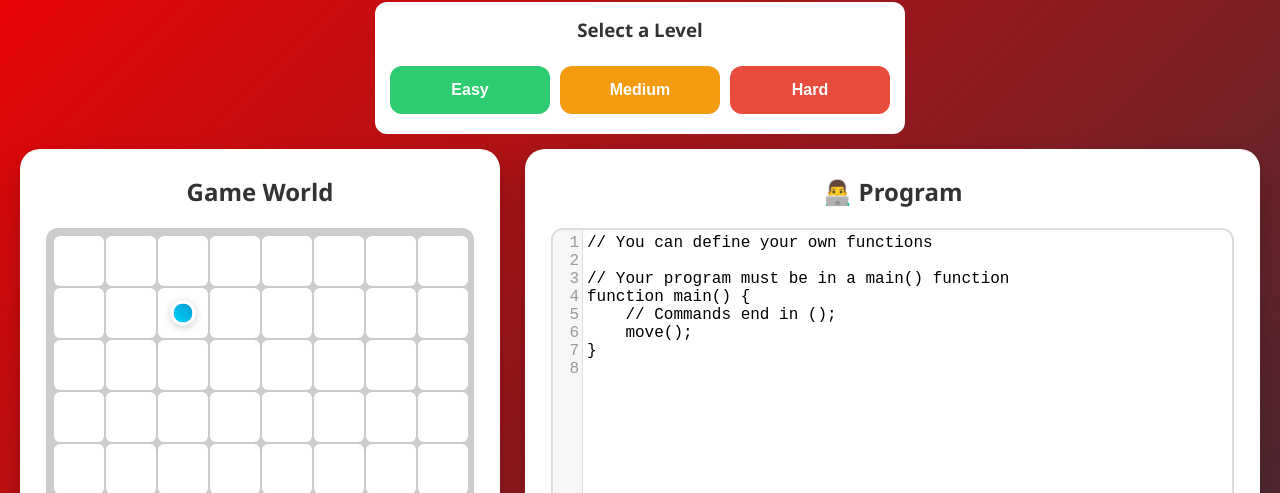
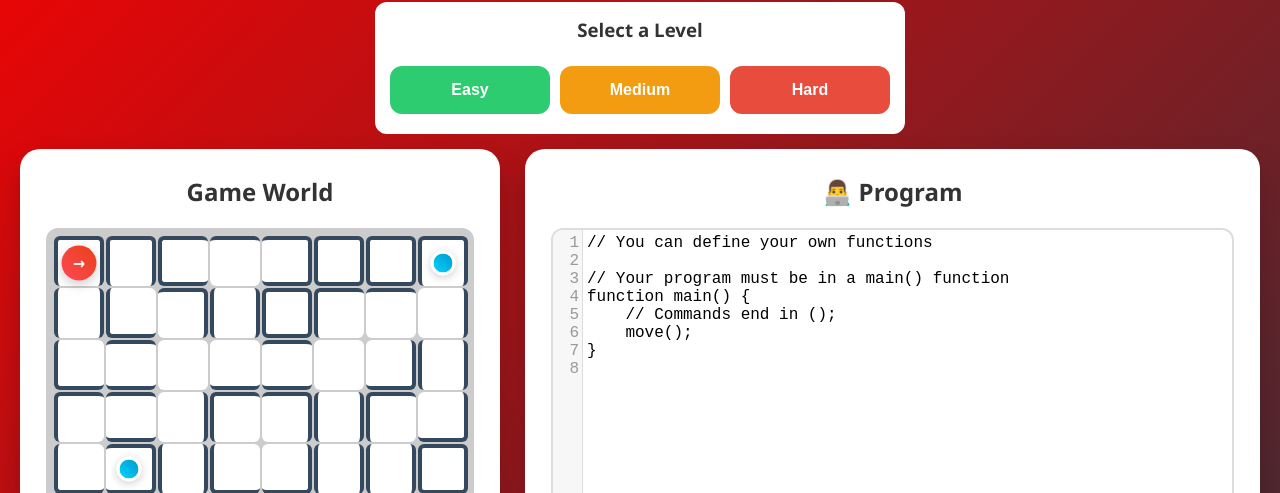
Before and after one commit to winstonfaustin/itc-karel, a plain HTML site: page index.html in a window 1280 px wide. Shown: the part 270-763 px from the top of the page. Drawn offline with nearby package versions, Linux system fonts and the light colour scheme; no server answers.

Commit message:
Update index.html

```diff
--- a/index.html
+++ b/index.html
@@ -538,21 +538,96 @@ function main() {
         },
         hard: {
           objective:
-            "Navigate the maze, pick up the single beeper, and move to the final destination at the bottom-right corner (7, 7).",
+            "Navigate the maze, pick up the two beepers, and place them on the bottom corners: (0,7) and (7,7)",
           startState: { x: 0, y: 0, direction: "east", beepers: 0 },
-          beepers: [{ x: 1, y: 0 }],
+          beepers: [
+            { x: 1, y: 4 },
+            { x: 7, y: 0 },
+          ],
           walls: [
             { x: 0, y: 0, side: "east" },
             { x: 0, y: 1, side: "east" },
             { x: 1, y: 2, side: "north" },
             { x: 0, y: 3, side: "north" },
             { x: 1, y: 3, side: "north" },
-            { x: 2, y: 2, side: "east" },
             { x: 2, y: 1, side: "east" },
             { x: 2, y: 0, side: "south" },
             { x: 1, y: 0, side: "east" },
             { x: 2, y: 3, side: "east" },
             { x: 2, y: 4, side: "east" },
+            { x: 1, y: 4, side: "north" },
+            { x: 1, y: 4, side: "east" },
+            { x: 0, y: 5, side: "north" },
+            { x: 1, y: 5, side: "north" },
+            { x: 1, y: 6, side: "north" },
+            { x: 1, y: 6, side: "east" },
+            { x: 1, y: 6, side: "south" },
+            { x: 0, y: 7, side: "south" },
+            { x: 2, y: 6, side: "east" },
+            { x: 3, y: 7, side: "north" },
+            { x: 4, y: 7, side: "east" },
+            { x: 4, y: 0, side: "south" },
+            { x: 4, y: 0, side: "east" },
+            { x: 5, y: 0, side: "south" },
+            { x: 3, y: 1, side: "east" },
+            { x: 6, y: 0, side: "south" },
+            { x: 7, y: 0, side: "west" },
+            { x: 3, y: 2, side: "south" },
+            { x: 4, y: 2, side: "south" },
+            { x: 4, y: 1, side: "south" },
+            { x: 4, y: 1, side: "east" },
+            { x: 0, y: 0, side: "north" },
+            { x: 0, y: 0, side: "west" },
+            { x: 1, y: 0, side: "north" },
+            { x: 2, y: 0, side: "north" },
+            { x: 3, y: 0, side: "north" },
+            { x: 4, y: 0, side: "north" },
+            { x: 5, y: 0, side: "north" },
+            { x: 6, y: 0, side: "north" },
+            { x: 6, y: 0, side: "west" },
+            { x: 7, y: 0, side: "north" },
+            { x: 0, y: 1, side: "west" },
+            { x: 0, y: 2, side: "west" },
+            { x: 0, y: 3, side: "west" },
+            { x: 0, y: 4, side: "west" },
+            { x: 0, y: 5, side: "west" },
+            { x: 0, y: 6, side: "west" },
+            { x: 0, y: 7, side: "west" },
+            { x: 1, y: 7, side: "south" },
+            { x: 2, y: 7, side: "south" },
+            { x: 3, y: 7, side: "south" },
+            { x: 4, y: 7, side: "south" },
+            { x: 5, y: 7, side: "south" },
+            { x: 6, y: 7, side: "south" },
+            { x: 7, y: 7, side: "south" },
+            { x: 7, y: 7, side: "east" },
+            { x: 7, y: 6, side: "east" },
+            { x: 7, y: 5, side: "east" },
+            { x: 7, y: 4, side: "east" },
+            { x: 7, y: 3, side: "east" },
+            { x: 7, y: 2, side: "east" },
+            { x: 7, y: 1, side: "east" },
+            { x: 7, y: 0, side: "east" },
+            { x: 4, y: 6, side: "east" },
+            { x: 5, y: 6, side: "east" },
+            { x: 6, y: 7, side: "east" },
+            { x: 6, y: 6, side: "east" },
+            { x: 1, y: 6, side: "west" },
+            { x: 3, y: 6, side: "east" },
+            { x: 2, y: 6, side: "north" },
+            { x: 3, y: 4, side: "south" },
+            { x: 4, y: 4, side: "south" },
+            { x: 4, y: 4, side: "east" },
+            { x: 4, y: 3, side: "east" },
+            { x: 3, y: 4, side: "south" },
+            { x: 5, y: 4, side: "east" },
+            { x: 5, y: 3, side: "east" },
+            { x: 6, y: 3, side: "north" },
+            { x: 6, y: 2, side: "east" },
+            { x: 6, y: 6, side: "north" },
+            { x: 7, y: 4, side: "north" },
+            { x: 7, y: 4, side: "west" },
+            { x: 7, y: 4, side: "south" },
           ],
           winCondition: (k, g) => k.x === 7 && k.y === 7 && k.beepers === 1,
         },
@@ -627,7 +702,7 @@ function main() {
             gameGrid.appendChild(cell);
           }
         }
-        loadLevel("easy");
+        loadLevel("hard");
       }
 
       function clearErrorHighlight() {
```
